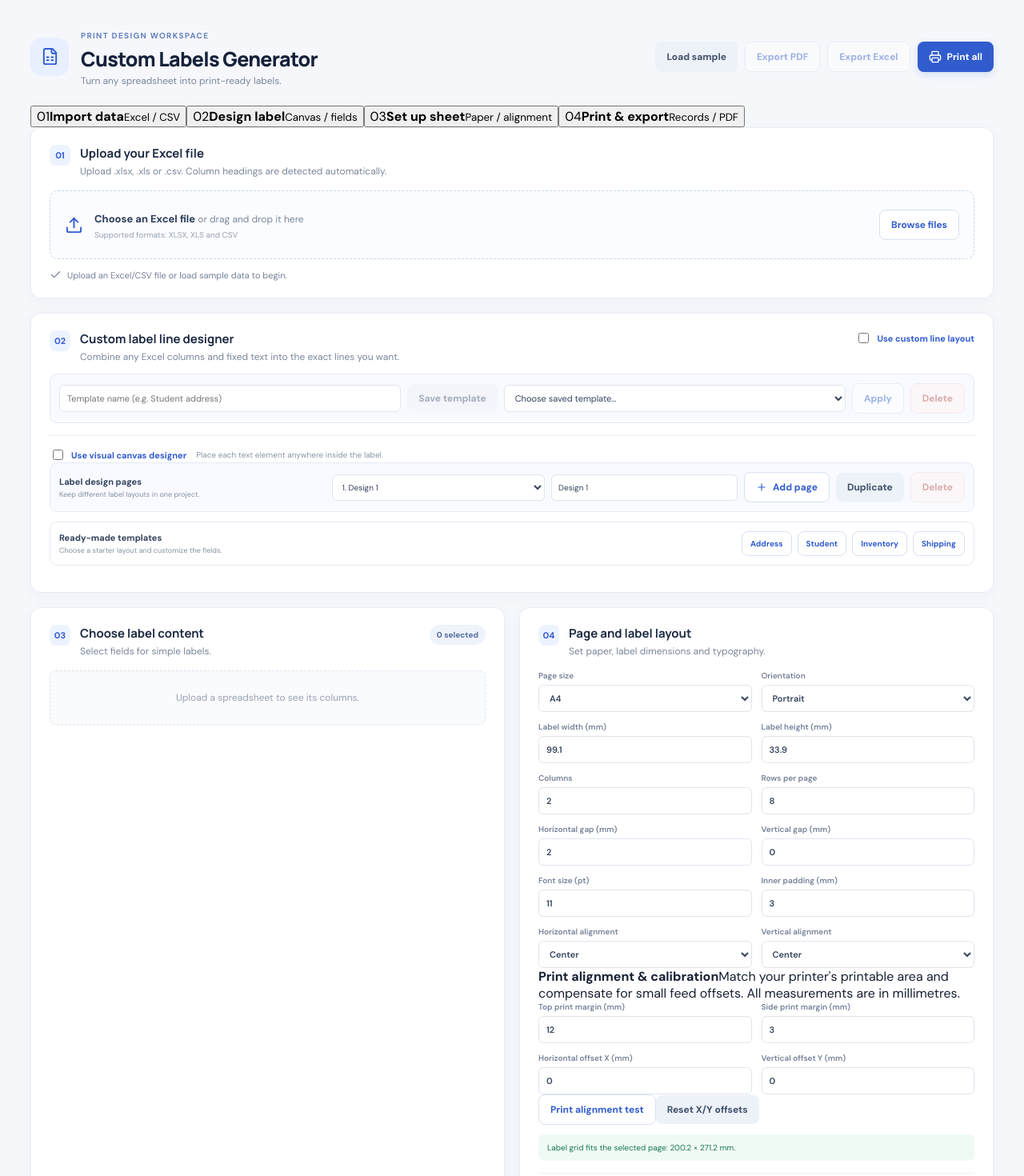
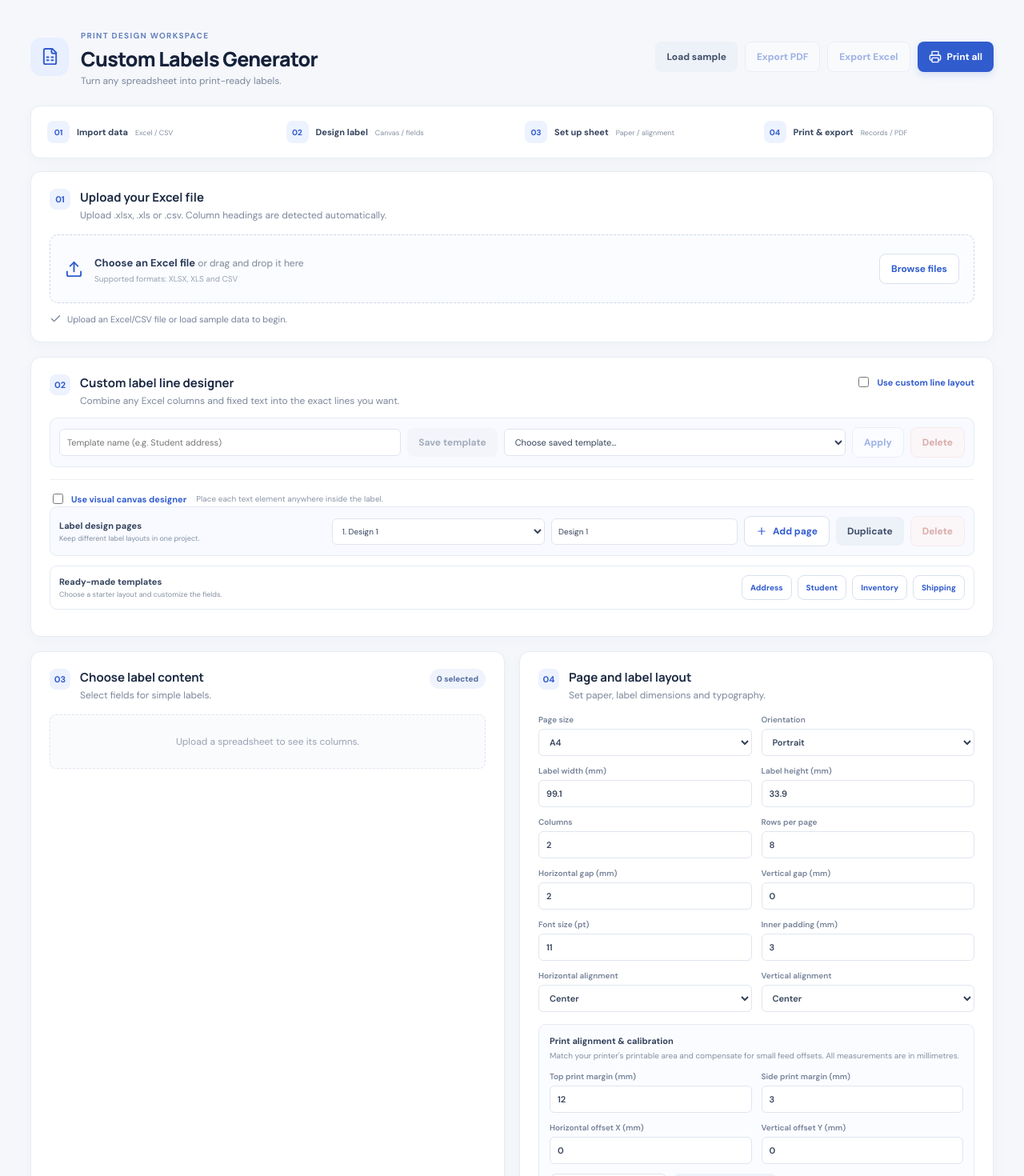
Before and after one commit to akash0222/label-generator, a React (Vite) app: page / in a window 1280 px wide. Shown: the top 1470 px of the page at 80% size. Built offline with nearby package versions, Linux system fonts and the light colour scheme.

Commit message:
Style unified workflow and print calibration

```diff
--- a/src/styles.css
+++ b/src/styles.css
@@ -115,3 +115,29 @@
 @media(max-width:1050px){.design-pages-toolbar{grid-template-columns:1fr 1fr 1fr}.design-pages-heading{grid-column:1/-1}}
 @media(max-width:650px){.design-pages-toolbar{grid-template-columns:1fr 1fr}.design-pages-heading{grid-column:1/-1}.starter-library>div{flex-basis:100%}}
 @media print{.design-pages-toolbar,.starter-library{display:none!important}}
+
+
+/* Unified four-stage workflow */
+.workflow-nav{display:grid;grid-template-columns:repeat(4,minmax(0,1fr));gap:8px;margin:0 0 16px;padding:8px;background:#fff;border:1px solid #e8ecf3;border-radius:12px;box-shadow:0 4px 18px #23365b08}
+.workflow-nav button{display:flex;align-items:center;gap:9px;min-width:0;padding:10px 12px;border:0;border-radius:8px;background:transparent;color:#34435d;text-align:left;cursor:pointer}
+.workflow-nav button:hover{background:#f3f6fd}
+.workflow-nav button>span{display:grid;place-items:center;flex:0 0 28px;height:28px;border-radius:8px;background:#edf2ff;color:#315cce;font-size:10px;font-weight:800}
+.workflow-nav strong,.workflow-nav small{display:block}
+.workflow-nav strong{font-size:11px;font-weight:800}
+.workflow-nav small{margin-top:2px;color:#8490a2;font-size:9px}
+#step-data,#step-design,#step-print-layout,#step-export,#label-preview{scroll-margin-top:14px}
+
+/* Shared print calibration for browser printing and PDF export */
+.print-calibration{margin-top:15px;padding:13px;border:1px solid #e5ebf5;border-radius:9px;background:#fbfcff}
+.print-calibration-heading strong,.print-calibration-heading span{display:block}
+.print-calibration-heading strong{font-size:11px;color:#34435d}
+.print-calibration-heading span{margin-top:4px;font-size:10px;line-height:1.5;color:#8490a2}
+.calibration-grid{margin-top:12px}
+.calibration-actions{display:flex;gap:8px;flex-wrap:wrap;margin-top:12px}
+.print-grid{transform:translate(var(--print-offset-x,0mm),var(--print-offset-y,0mm));transform-origin:top left}
+.calibration-grid-output .calibration-label{position:relative!important;display:flex!important;align-items:center!important;justify-content:center!important;border:.2mm dashed #64748b!important;background:transparent!important;color:#64748b!important;font:7pt Arial,sans-serif!important;print-color-adjust:exact;-webkit-print-color-adjust:exact}
+.calibration-label i{position:absolute;left:50%;top:50%;width:4mm;height:4mm;transform:translate(-50%,-50%);border-left:.2mm solid #64748b;border-top:.2mm solid #64748b}
+.calibration-label span{position:absolute;left:1mm;top:1mm;font-size:6pt}
+@media print{.workflow-nav{display:none!important}}
+@media(max-width:780px){.workflow-nav{grid-template-columns:repeat(2,minmax(0,1fr))}}
+@media(max-width:480px){.workflow-nav button{padding:8px 7px;gap:6px}.workflow-nav button>span{flex-basis:25px;height:25px}.workflow-nav strong{font-size:10px}.workflow-nav small{font-size:8px}}
```
